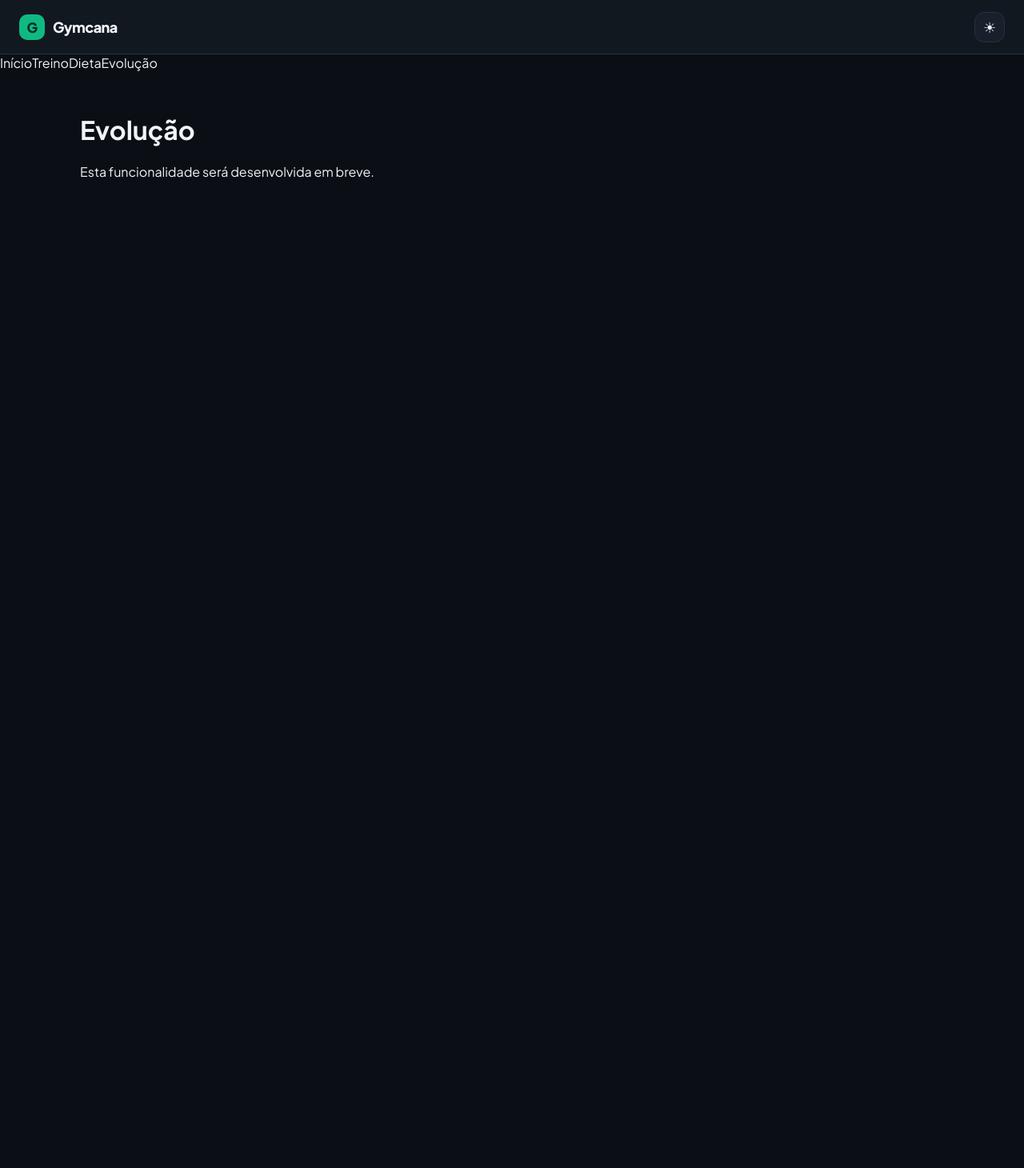
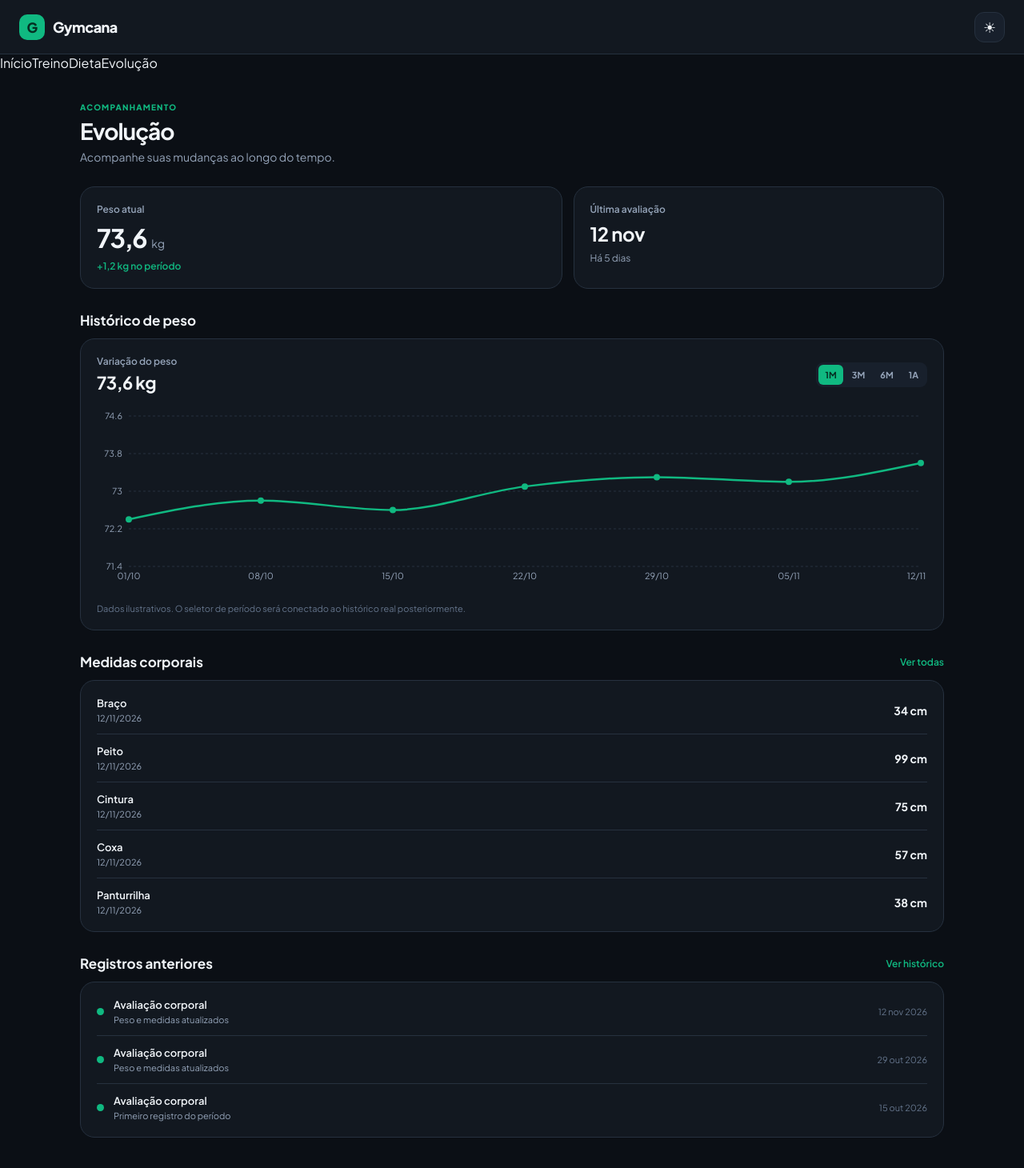
Before and after one commit to BrunoCTb/gymcana-frontend, a React (Vite) app: page /progress in a window 1280 px wide. Shown: the top 1460 px of the page at 80% size. Before the commit the page ends 800 px from the top, so only its background shows below. Built offline with nearby package versions, Linux system fonts and the light colour scheme.

Commit message:
feat: implement initial progress page

```diff
--- a/package.json
+++ b/package.json
@@ -12,7 +12,8 @@
   "dependencies": {
     "react": "^19.3.1",
     "react-dom": "^19.3.1",
-    "react-router": "^8.5.1"
+    "react-router": "^8.5.1",
+    "recharts": "^3.11.0"
   },
   "devDependencies": {
     "@eslint/js": "^10.0.1",
--- a/src/app/router/index.tsx
+++ b/src/app/router/index.tsx
@@ -2,9 +2,9 @@ import { BrowserRouter, Routes, Route } from 'react-router'
 import AppLayout from '../layouts/AppLayout'
 import HomePage from '../../modules/home/pages/HomePage'
 import NotFoundPage from '../../modules/home/pages/NotFoundPage'
-import PlaceholderPage from '../../modules/home/pages/PlaceholderPage'
 import TrainingPage from '../../modules/training/pages/TrainingPage'
 import NutritionPage from '../../modules/nutrition/pages/NutritionPage'
+import ProgressPage from '../../modules/progress/pages/ProgressPage'
 
 function AppRouter() {
   return (
@@ -25,7 +25,7 @@ function AppRouter() {
           />
           <Route
             path="/progress"
-            element={<PlaceholderPage title="Evolução" />}
+            element={<ProgressPage />}
           />
         </Route>
         <Route path="*" element={<NotFoundPage />} />
--- /dev/null
+++ b/src/modules/progress/pages/ProgressPage.module.css
@@ -0,0 +1,264 @@
+
+.page {
+  display: flex;
+  flex-direction: column;
+  gap: 28px;
+}
+
+.heading h1 {
+  margin: 4px 0 6px;
+  font-size: 28px;
+  letter-spacing: -1px;
+}
+
+.heading p {
+  margin: 0;
+  color: var(--color-text-muted);
+  font-size: 14px;
+}
+
+.eyebrow {
+  color: var(--color-primary);
+  font-size: 10px;
+  font-weight: 800;
+  letter-spacing: 1.2px;
+}
+
+.overview {
+  display: grid;
+  grid-template-columns: 1.3fr 1fr;
+  gap: 14px;
+}
+
+.weightCard,
+.summaryCard {
+  display: flex;
+  flex-direction: column;
+  gap: 8px;
+}
+
+.weightValue {
+  display: flex;
+  align-items: baseline;
+  gap: 6px;
+}
+
+.weightValue strong {
+  font-size: 32px;
+  letter-spacing: -1.5px;
+}
+
+.weightValue span {
+  color: var(--color-text-muted);
+  font-size: 14px;
+}
+
+.cardLabel {
+  color: var(--color-text-muted);
+  font-size: 12px;
+  font-weight: 600;
+}
+
+.variation {
+  color: var(--color-primary);
+  font-size: 12px;
+  font-weight: 600;
+}
+
+.summaryCard > strong {
+  font-size: 24px;
+  letter-spacing: -0.5px;
+}
+
+.muted {
+  color: var(--color-text-muted);
+  font-size: 12px;
+}
+
+.section {
+  display: flex;
+  flex-direction: column;
+  gap: 12px;
+}
+
+.chartCard {
+  display: flex;
+  flex-direction: column;
+  gap: 16px;
+}
+
+.chartHeader {
+  display: flex;
+  align-items: center;
+  justify-content: space-between;
+  gap: 12px;
+}
+
+.chartHeader > div:first-child {
+  display: flex;
+  flex-direction: column;
+  gap: 5px;
+}
+
+.chartValue {
+  font-size: 22px;
+  letter-spacing: -0.5px;
+}
+
+.periodSelector {
+  display: flex;
+  gap: 3px;
+  padding: 3px;
+  border-radius: 9px;
+  background: var(--color-surface-elevated);
+}
+
+.periodSelector button {
+  padding: 6px 8px;
+  border: 0;
+  border-radius: 6px;
+  background: transparent;
+  color: var(--color-text-muted);
+  font-size: 11px;
+  font-weight: 700;
+}
+
+.periodSelector button.activePeriod {
+  background: var(--color-primary);
+  color: #052e22;
+}
+
+.chart {
+  width: 100%;
+  height: 230px;
+}
+
+.chartNote {
+  margin: 0;
+  color: var(--color-text-subtle);
+  font-size: 11px;
+}
+
+.measurementsCard,
+.historyCard {
+  display: flex;
+  flex-direction: column;
+}
+
+.measurementRow {
+  display: flex;
+  align-items: center;
+  justify-content: space-between;
+  gap: 12px;
+  padding: 13px 0;
+  border-bottom: 1px solid var(--color-border);
+}
+
+.measurementRow:first-child {
+  padding-top: 0;
+}
+
+.measurementRow:last-child {
+  padding-bottom: 0;
+  border-bottom: 0;
+}
+
+.measurementRow > div {
+  display: flex;
+  flex-direction: column;
+  gap: 4px;
+}
+
+.measurementRow > div strong,
+.historyContent strong {
+  font-size: 13px;
+  font-weight: 600;
+}
+
+.measurementRow > div span,
+.historyContent span {
+  color: var(--color-text-muted);
+  font-size: 11px;
+}
+
+.measurementValue {
+  font-size: 14px;
+  font-weight: 700;
+}
+
+.historyRow {
+  display: flex;
+  align-items: center;
+  gap: 12px;
+  padding: 13px 0;
+  border-bottom: 1px solid var(--color-border);
+}
+
+.historyRow:first-child {
+  padding-top: 0;
+}
+
+.historyRow:last-child {
+  padding-bottom: 0;
+  border-bottom: 0;
+}
+
+.historyMarker {
+  width: 9px;
+  height: 9px;
+  flex: 0 0 9px;
+  border-radius: 50%;
+  background: var(--color-primary);
+}
+
+.historyContent {
+  display: flex;
+  flex: 1;
+  flex-direction: column;
+  gap: 4px;
+}
+
+.historyRow time {
+  color: var(--color-text-subtle);
+  font-size: 11px;
+  white-space: nowrap;
+}
+
+@media (max-width: 600px) {
+  .page {
+    gap: 24px;
+  }
+
+  .heading h1 {
+    font-size: 25px;
+  }
+
+  .overview {
+    gap: 10px;
+  }
+
+  .weightValue strong {
+    font-size: 28px;
+  }
+
+  .chartCard {
+    padding: 16px;
+  }
+
+  .chart {
+    height: 210px;
+  }
+
+  .periodSelector button {
+    padding: 6px;
+    font-size: 10px;
+  }
+
+  .historyRow {
+    gap: 9px;
+  }
+
+  .historyRow time {
+    font-size: 10px;
+  }
+}
--- /dev/null
+++ b/src/modules/progress/pages/ProgressPage.tsx
@@ -0,0 +1,176 @@
+
+import { useState } from 'react'
+import {
+  CartesianGrid,
+  Line,
+  LineChart,
+  ResponsiveContainer,
+  Tooltip,
+  XAxis,
+  YAxis,
+} from 'recharts'
+import Card from '../../../components/ui/Card'
+import SectionHeader from '../../../components/ui/SectionHeader'
+import styles from './ProgressPage.module.css'
+
+const weightHistory = [
+  { date: '01/10', weight: 72.4 },
+  { date: '08/10', weight: 72.8 },
+  { date: '15/10', weight: 72.6 },
+  { date: '22/10', weight: 73.1 },
+  { date: '29/10', weight: 73.3 },
+  { date: '05/11', weight: 73.2 },
+  { date: '12/11', weight: 73.6 },
+]
+
+const measurements = [
+  { name: 'Braço', value: '34 cm', date: '12/11/2026' },
+  { name: 'Peito', value: '99 cm', date: '12/11/2026' },
+  { name: 'Cintura', value: '75 cm', date: '12/11/2026' },
+  { name: 'Coxa', value: '57 cm', date: '12/11/2026' },
+  { name: 'Panturrilha', value: '38 cm', date: '12/11/2026' },
+]
+
+const assessments = [
+  { date: '12 nov 2026', title: 'Avaliação corporal', description: 'Peso e medidas atualizados' },
+  { date: '29 out 2026', title: 'Avaliação corporal', description: 'Peso e medidas atualizados' },
+  { date: '15 out 2026', title: 'Avaliação corporal', description: 'Primeiro registro do período' },
+]
+
+type Period = '1M' | '3M' | '6M' | '1A'
+
+function ProgressPage() {
+  const [period, setPeriod] = useState<Period>('1M')
+
+  return (
+    <div className={styles.page}>
+      <header className={styles.heading}>
+        <div>
+          <span className={styles.eyebrow}>ACOMPANHAMENTO</span>
+          <h1>Evolução</h1>
+          <p>Acompanhe suas mudanças ao longo do tempo.</p>
+        </div>
+      </header>
+
+      <section className={styles.overview}>
+        <Card className={styles.weightCard}>
+          <span className={styles.cardLabel}>Peso atual</span>
+          <div className={styles.weightValue}>
+            <strong>73,6</strong>
+            <span>kg</span>
+          </div>
+          <span className={styles.variation}>+1,2 kg no período</span>
+        </Card>
+
+        <Card className={styles.summaryCard}>
+          <span className={styles.cardLabel}>Última avaliação</span>
+          <strong>12 nov</strong>
+          <span className={styles.muted}>Há 5 dias</span>
+        </Card>
+      </section>
+
+      <section className={styles.section}>
+        <SectionHeader title="Histórico de peso" />
+        <Card className={styles.chartCard}>
+          <div className={styles.chartHeader}>
+            <div>
+              <span className={styles.cardLabel}>Variação do peso</span>
+              <strong className={styles.chartValue}>73,6 kg</strong>
+            </div>
+
+            <div className={styles.periodSelector}>
+              {(['1M', '3M', '6M', '1A'] as Period[]).map((item) => (
+                <button
+                  key={item}
+                  type="button"
+                  className={period === item ? styles.activePeriod : ''}
+                  onClick={() => setPeriod(item)}
+                  aria-pressed={period === item}
+                >
+                  {item}
+                </button>
+              ))}
+            </div>
+          </div>
+
+          <div className={styles.chart}>
+            <ResponsiveContainer width="100%" height="100%">
+              <LineChart data={weightHistory} margin={{ top: 12, right: 8, left: -20, bottom: 0 }}>
+                <CartesianGrid
+                  stroke="var(--color-border)"
+                  strokeDasharray="3 3"
+                  vertical={false}
+                />
+                <XAxis
+                  dataKey="date"
+                  tick={{ fill: 'var(--color-text-muted)', fontSize: 11 }}
+                  axisLine={false}
+                  tickLine={false}
+                />
+                <YAxis
+                  domain={['dataMin - 1', 'dataMax + 1']}
+                  tick={{ fill: 'var(--color-text-muted)', fontSize: 11 }}
+                  axisLine={false}
+                  tickLine={false}
+                />
+                <Tooltip
+                  contentStyle={{
+                    background: 'var(--color-surface-elevated)',
+                    border: '1px solid var(--color-border)',
+                    borderRadius: '10px',
+                    color: 'var(--color-text)',
+                  }}
+                  formatter={(value) => [`${value} kg`, 'Peso']}
+                />
+                <Line
+                  type="monotone"
+                  dataKey="weight"
+                  stroke="var(--color-primary)"
+                  strokeWidth={2.5}
+                  dot={{ r: 4, fill: 'var(--color-primary)', strokeWidth: 0 }}
+                  activeDot={{ r: 6 }}
+                />
+              </LineChart>
+            </ResponsiveContainer>
+          </div>
+          <p className={styles.chartNote}>
+            Dados ilustrativos. O seletor de período será conectado ao histórico real posteriormente.
+          </p>
+        </Card>
+      </section>
+
+      <section className={styles.section}>
+        <SectionHeader title="Medidas corporais" action="Ver todas" />
+        <Card className={styles.measurementsCard}>
+          {measurements.map((measurement) => (
+            <div className={styles.measurementRow} key={measurement.name}>
+              <div>
+                <strong>{measurement.name}</strong>
+                <span>{measurement.date}</span>
+              </div>
+              <strong className={styles.measurementValue}>{measurement.value}</strong>
+            </div>
+          ))}
+        </Card>
+      </section>
+
+      <section className={styles.section}>
+        <SectionHeader title="Registros anteriores" action="Ver histórico" />
+        <Card className={styles.historyCard}>
+          {assessments.map((assessment) => (
+            <div className={styles.historyRow} key={assessment.date}>
+              <div className={styles.historyMarker} />
+              <div className={styles.historyContent}>
+                <strong>{assessment.title}</strong>
+                <span>{assessment.description}</span>
+              </div>
+              <time>{assessment.date}</time>
+            </div>
+          ))}
+        </Card>
+      </section>
+    </div>
+  )
+}
+
+export default ProgressPage
```
Also changed, not shown: 1 other file (tests, documents, lock files or other folders).
